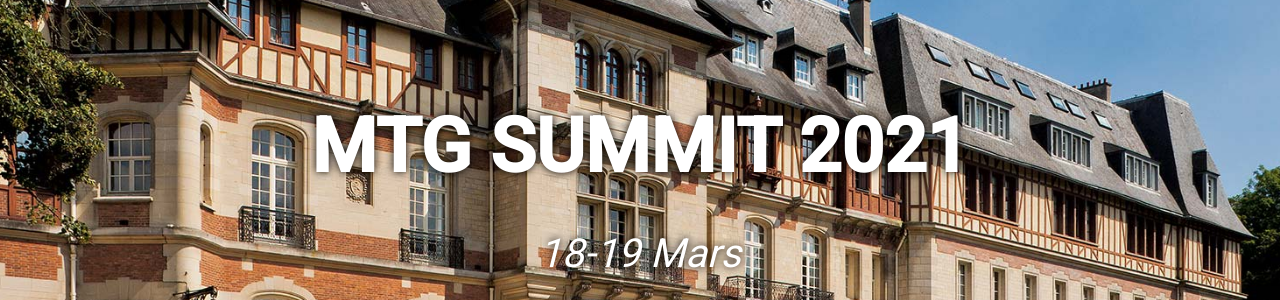
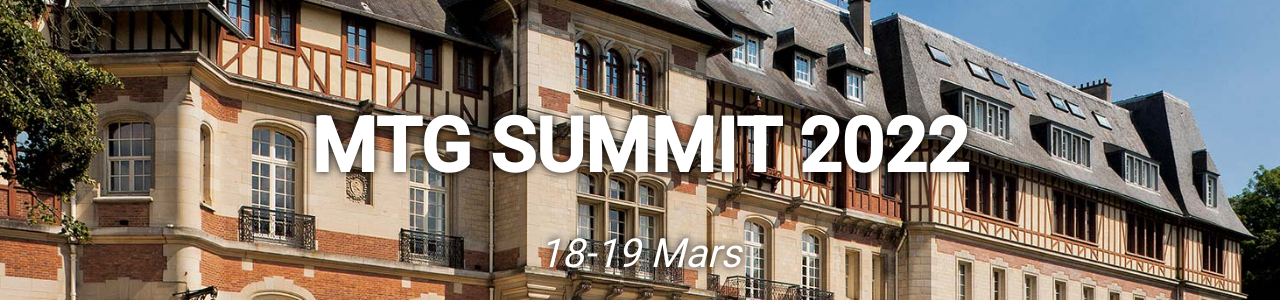
Before and after one commit to mtg-x/event-template, a Jekyll site: the page built from index.html, in a window 1280 px wide and 900 px high. Shown: the part 191-491 px from the top of the window. Built offline with Jekyll 4.4.1, drawn with Linux system fonts in a browser that asks for light colours.

Commit message:
fix(date): 2021 => 2022

```diff
--- a/_config.yml
+++ b/_config.yml
@@ -1,4 +1,4 @@
-title: MTG Summit 2021
+title: MTG Summit 2022
 dates: 18-19 Mars
 description: > # this means to ignore newlines until "baseurl:"
   Your description
```
